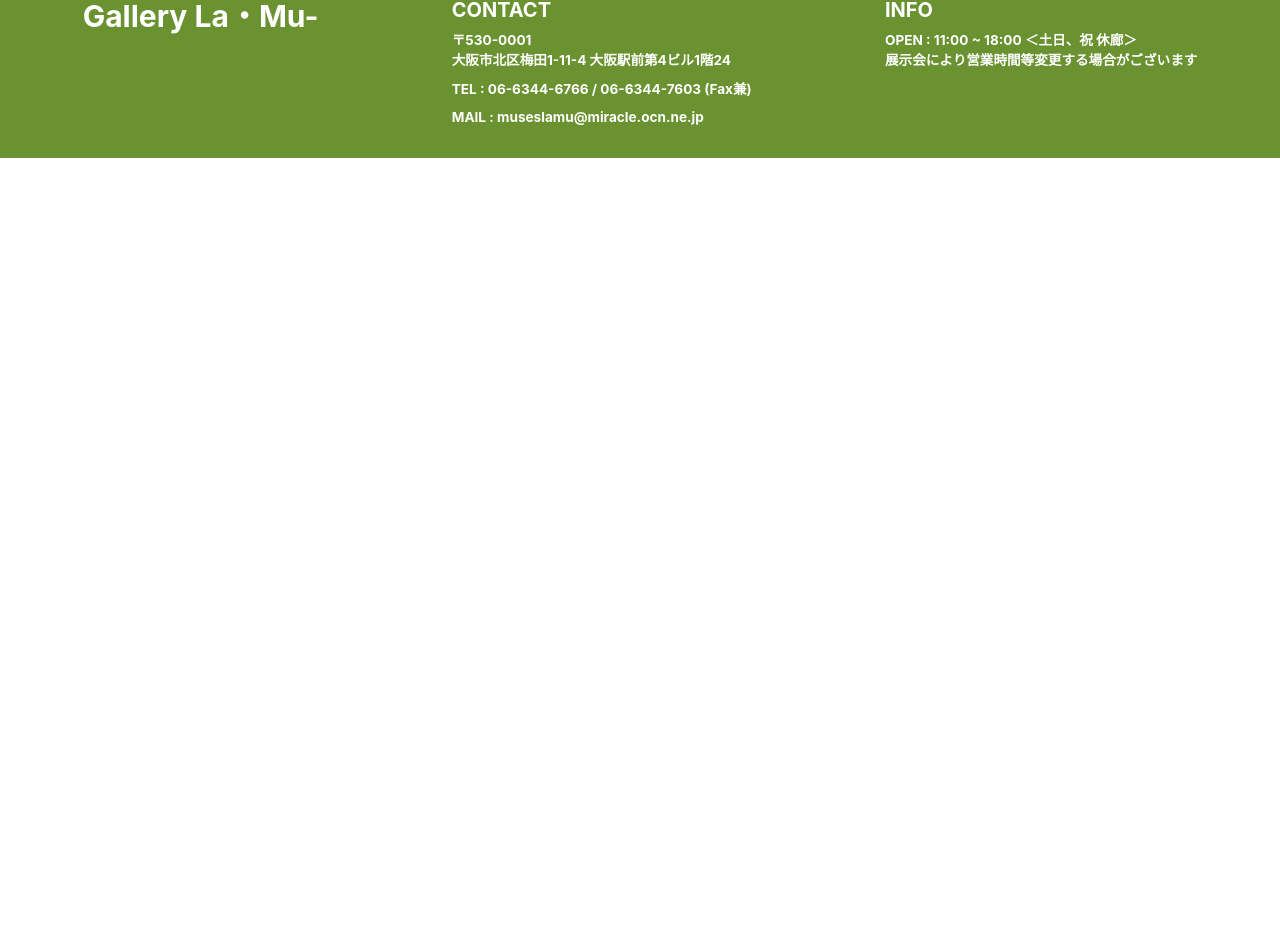
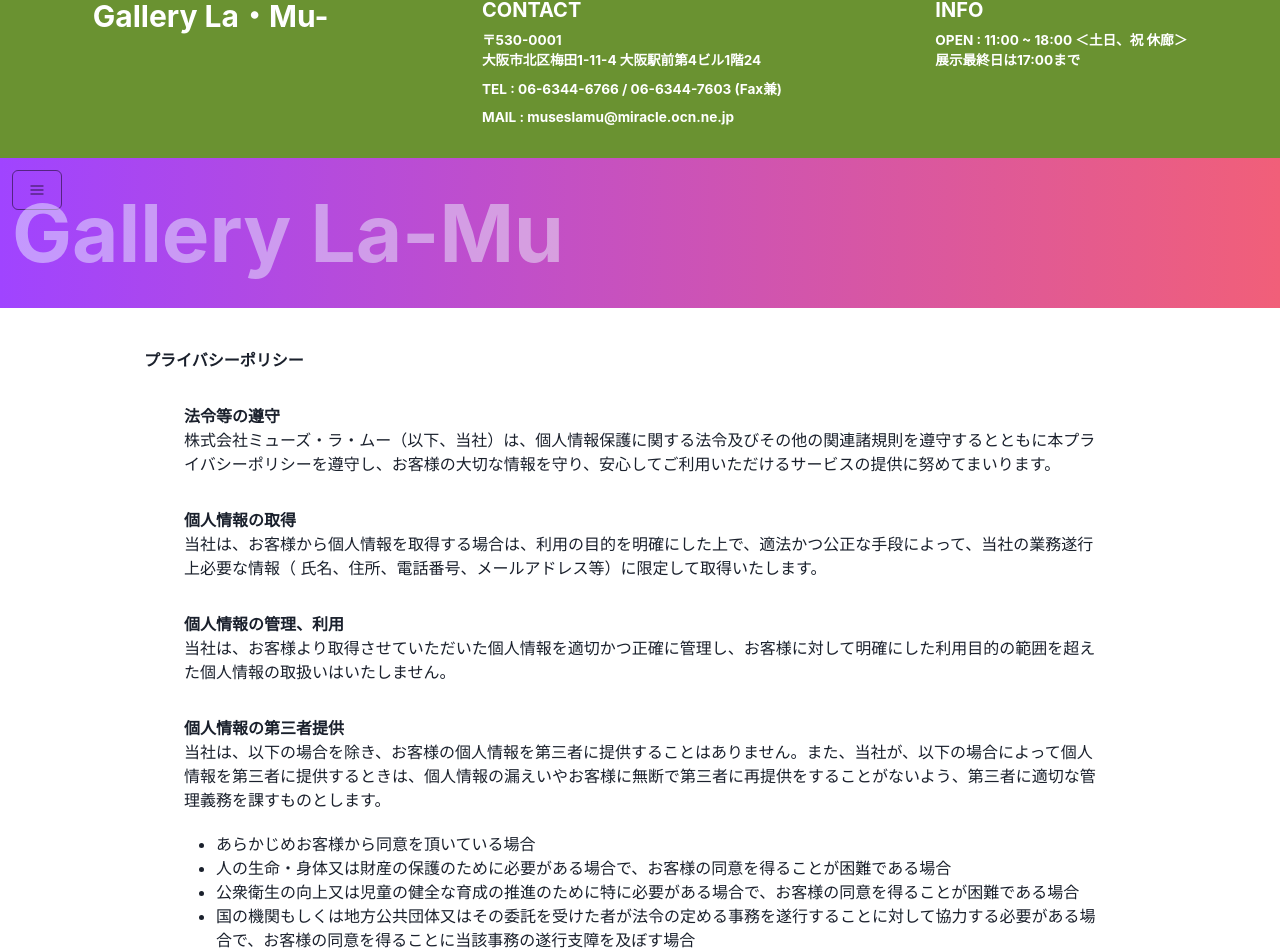
Before and after one commit to ReimeiRigel/Gallery, a Next.js app: page /privacy in a window 1280 px wide. Shown: the part 980-1932 px from the top of the page. Before the commit the page ends 1138 px from the top, so only its background shows below. Built offline with nearby package versions, Linux system fonts and the light colour scheme.

Commit message:
10171418

```diff
--- a/components/global/footer.jsx
+++ b/components/global/footer.jsx
@@ -69,7 +69,7 @@
             fontSize='0.85rem'
           >
             OPEN : 11:00 ~ 18:00 ＜土日、祝 休廊＞ <br />
-            展示会により営業時間等変更する場合がございます
+            展示最終日は17:00まで
           </Text>
         </Box>
 
--- a/components/global/header.jsx
+++ b/components/global/header.jsx
@@ -23,7 +23,9 @@
   const btnRef = React.useRef()
 
   return (
-    <Box>
+    <Box
+      w='100%'
+    >
       <Button ref={btnRef} colorScheme='blackAlpha' variant='outline' m='3' position='fixed' onClick={onOpen}>
         <HamburgerIcon />
       </Button>
--- /dev/null
+++ b/components/privacy/spPrivacy.jsx
@@ -0,0 +1,111 @@
+import {
+  Box,
+  Container,
+  Heading,
+  HStack,
+  Text
+} from "@chakra-ui/react";
+
+export function Spprivacy () {
+  return(
+    <Box>
+      <Box
+        h='150px'
+        bgGradient="linear(to-l,  #f15f79 ,  #a044ff )"
+        display='flex'
+        alignItems='center'
+        color='azure'
+      >
+        <Heading
+          as='h1'
+          fontSize={['2rem', '3rem', '4rem', '5rem', '5rem']}
+          opacity='45%'
+          ml='3'
+        >
+          Gallery La-Mu
+        </Heading>
+      </Box>
+      <Container
+        maxW='container.lg'
+        my='10'
+      >
+          <Text
+            fontWeight='bold'
+            whiteSpace='nowrap'
+          >
+            プライバシーポリシー
+          </Text>
+          <Box
+            mx='10'
+          >
+            <Box>
+              <Text
+                fontWeight='bold'
+                mt='8'
+              >
+                法令等の遵守
+              </Text>
+              <Text>
+                株式会社ミューズ・ラ・ムー（以下、当社）は、個人情報保護に関する法令及びその他の関連諸規則を遵守するとともに本プライバシーポリシーを遵守し、お客様の大切な情報を守り、安心してご利用いただけるサービスの提供に努めてまいります。
+              </Text>
+            </Box>
+            <Box>
+              <Text
+                fontWeight='bold'
+                mt='8'
+              >
+                個人情報の取得
+              </Text>
+              <Text>
+                当社は、お客様から個人情報を取得する場合は、利用の目的を明確にした上で、適法かつ公正な手段によって、当社の業務遂行上必要な情報（ 氏名、住所、電話番号、メールアドレス等）に限定して取得いたします。
+              </Text>
+            </Box>
+            <Box>
+              <Text
+                fontWeight='bold'
+                mt='8'
+              >
+                個人情報の管理、利用
+              </Text>
+              <Text>
+                当社は、お客様より取得させていただいた個人情報を適切かつ正確に管理し、お客様に対して明確にした利用目的の範囲を超えた個人情報の取扱いはいたしません。
+              </Text>
+            </Box>
+            <Box>
+              <Text
+                fontWeight='bold'
+                mt='8'
+              >
+                個人情報の第三者提供
+              </Text>
+              <Text>
+                当社は、以下の場合を除き、お客様の個人情報を第三者に提供することはありません。また、当社が、以下の場合によって個人情報を第三者に提供するときは、個人情報の漏えいやお客様に無断で第三者に再提供をすることがないよう、第三者に適切な管理義務を課すものとします。
+              </Text>
+              <Box
+                ml='8'
+                my='5'
+              >
+                <ul>
+                  <li>
+                    あらかじめお客様から同意を頂いている場合
+                  </li>
+                  <li>
+                    人の生命・身体又は財産の保護のために必要がある場合で、お客様の同意を得ることが困難である場合
+                  </li>
+                  <li>
+                    公衆衛生の向上又は児童の健全な育成の推進のために特に必要がある場合で、お客様の同意を得ることが困難である場合
+                  </li>
+                  <li>
+                    国の機関もしくは地方公共団体又はその委託を受けた者が法令の定める事務を遂行することに対して協力する必要がある場合で、お客様の同意を得ることに当該事務の遂行支障を及ぼす場合
+                  </li>
+                  <li>
+                    その他法令の規定による場合
+                  </li>
+                </ul>
+              </Box>
+            </Box>
+          </Box>
+      </Container>
+    </Box>
+  )
+}
--- a/components/sp/spConatct.jsx
+++ b/components/sp/spConatct.jsx
@@ -31,13 +31,13 @@
           pt='3'
           textAlign='center'
         >
-          〒530-0001 大阪市北区梅田1-11-4 大阪駅前第4ビル1階24 <br />
-          OPEN : 11:00 ~ 18:00 ＜土日、祝 休廊＞
+          〒530-0001 大阪市北区梅田1-11-4 大阪駅前第4ビル1階24
         </Text>
         <Text
           fontSize='0.85rem'
         >
-          展示会により営業時間等変更する場合がございます
+          OPEN : 11:00 ~ 18:00 ＜土日、祝 休廊＞<br />
+          展示最終日は17:00まで
         </Text>
         <Box
           pt='2'
--- a/components/sp/spHero.jsx
+++ b/components/sp/spHero.jsx
@@ -14,7 +14,7 @@
           alt='Dan Abramov'
         />
         <Box
-
+          my='10'
         >
           <Heading
             as='h1'
@@ -30,7 +30,7 @@
             as='h2'
             size='lg'
             mt='2'
-            mb='50px'
+            mb='100px'
             ml='3'
           >
             OCT.22-29,2022
--- a/pages/index.js
+++ b/pages/index.js
@@ -1,11 +1,10 @@
 import Head from 'next/head'
-import Link from 'next/link'
-import { Box, Center, Container, Divider, StylesProvider, Text } from '@chakra-ui/react'
+import styles from '../styles/Home.module.css'
+import { Box } from '@chakra-ui/react'
 import { Header } from '../components/global/header'
 import { Hero } from '../components/home/hero'
 import { About } from '../components/home/about'
 import { Gallery } from '../components/home/gallery'
-import styles from '../styles/Home.module.css'
 import { Footer } from '../components/global/footer'
 import { Sphero } from '../components/sp/spHero'
 import { Spabout } from '../components/sp/spAbout'
--- a/pages/privacy.js
+++ b/pages/privacy.js
@@ -1,17 +1,34 @@
+import styles from '../styles/Privacy.module.css'
 import { Box } from "@chakra-ui/react";
 import { Footer } from "../components/global/footer";
 import { Header } from "../components/global/header";
 import { Pcprivacy } from "../components/privacy/pcPrivacy";
+import { Spfooter } from '../components/global/spFooter';
+import { Spprivacy } from '../components/privacy/spPrivacy';
 
 export default function Privacy () {
   return(
     <Box>
 
-      <Header />
+      <Box className={styles.pc}>
 
-      <Pcprivacy />
+        <Header />
 
-      <Footer />
+        <Pcprivacy />
+
+        <Footer />
+
+      </Box>
+
+      <Box>
+
+        <Header />
+
+        <Spprivacy />
+
+        <Spfooter />
+
+      </Box>
 
     </Box>
   )
--- /dev/null
+++ b/styles/Privacy.module.css
@@ -0,0 +1,12 @@
+.sp {
+  display: none;
+}
+
+@media screen and (max-width: 979px){
+  .pc {
+    display: none;
+  }
+  .sp {
+    display: block;
+  }
+}
```
Also changed, not shown: components/company/spCompany.jsx (added, +122 -0 lines), pages/company.js (+21 -3 lines), styles/Company.module.css (added, +12 -0 lines).
